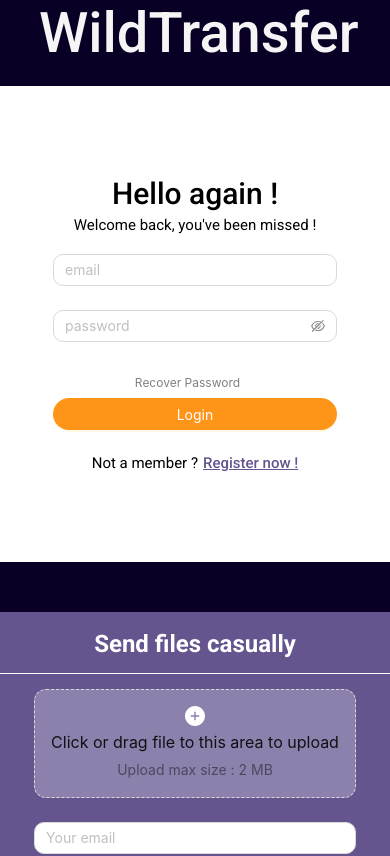
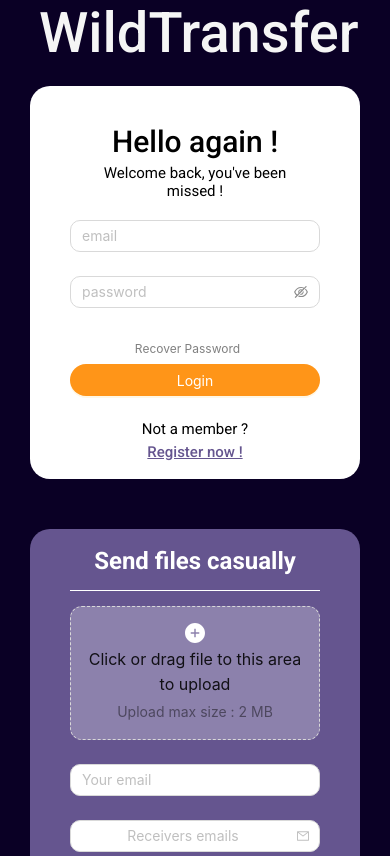
Before and after one commit to WildCodeSchool/2024-02-wns-bleu-wetransfer, a React (Vite) app in the folder frontend/: page / in a window 390 px wide. Shown: the top 856 px of the page. Built offline with nearby package versions, Linux system fonts and the light colour scheme.

Commit message:
landing page responsive

```diff
--- a/frontend/src/components/Signin/SignInForm.tsx
+++ b/frontend/src/components/Signin/SignInForm.tsx
@@ -94,6 +94,9 @@
 	justify-content: center;
 	align-items: center;
 	gap: 5px;
+	@media screen and (max-width: 768px) {
+		flex-direction: column;
+	}
 `;
 
 const Title = styled.h2`
--- a/frontend/src/components/visitor/layout/VisitorHeader.tsx
+++ b/frontend/src/components/visitor/layout/VisitorHeader.tsx
@@ -18,6 +18,12 @@
     justify-content: center;
     height: 100%;
     gap: 30px;
+
+	@media screen and (max-width: 768px) {
+		display: flex;
+		flex-direction: column-reverse;
+		gap: 10px;
+	}
 `
 
 export default VisitorHeader
--- a/frontend/src/pages/LandingPage.tsx
+++ b/frontend/src/pages/LandingPage.tsx
@@ -265,6 +265,10 @@
 	justify-content: center;
 	align-items: center;
 	gap: 10px;
+
+	@media screen and (max-width: 768px) {
+		flex-direction: column;
+	}
 `;
 
 const Title = styled.h1`
@@ -285,6 +289,7 @@
 	max-width: 100%;
 	@media (max-width: 768px) {
 		flex-direction: column-reverse;
+		margin: 0 30px;
 	}
 `;
 
@@ -301,7 +306,7 @@
 
 const FormContainer = styled.div<{ background?: string }>`
 	background: ${({ background }) => (background ? background : "#7b5c8a")};
-	padding: 18px;
+	padding: 18px 40px;
 	border-radius: 20px;
 	text-align: center;
 	width: 500px;
@@ -313,14 +318,8 @@
 	height: 580px;
 	box-sizing: border-box;
 	@media (max-width: 768px) {
-		width: 120%;
+		width: 100%;
 		height: 100%;
-	}
-	&:nth-of-type(2) {
-		@media (max-width: 768px) {
-			padding-top: 70px;
-			padding-bottom: 90px;
-		}
 	}
 `;
 
```
